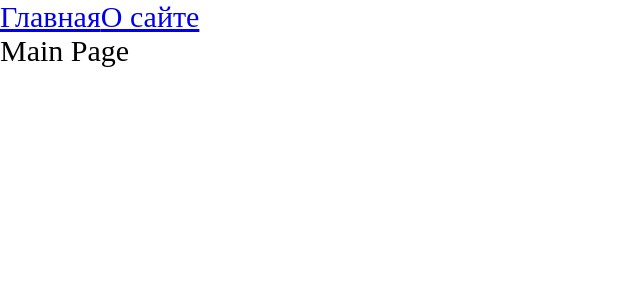
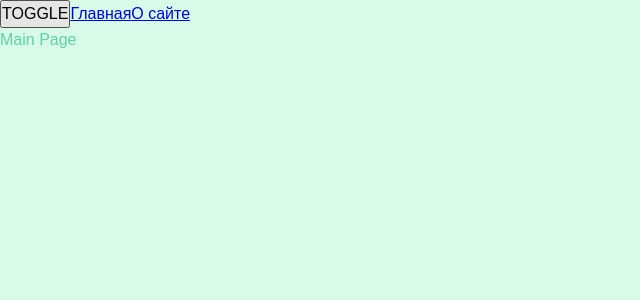
Before and after one commit to YonatanYuryev/Network-Nook, a React app: page / in a window 1280 px wide. Shown: the top 300 px of the page, without its empty margins (0-640 px from the left). Built offline with nearby package versions, Linux system fonts and the light colour scheme.

Commit message:
Added theme and theme - logic, context, providers, useTheme - hook

```diff
--- a/src/App.tsx
+++ b/src/App.tsx
@@ -1,13 +1,17 @@
 import { Route, Routes } from "react-router-dom";
-import "./index.scss";
+import "./styles/index.scss";
 import { Link } from "react-router-dom";
 import { AboutPageAsync } from "./pages/AboutPage/AboutPage.async";
 import { MainPageAsync } from "./pages/MainPage/MainPage.async";
 import { Suspense } from "react";
+import { useTheme } from "./theme/useTheme";
 
 const App = () => {
+  const { theme, toggleTheme } = useTheme();
+
   return (
-    <div className="app">
+    <div className={`app ${theme}`}>
+      <button onClick={toggleTheme}>TOGGLE</button>
       <Link to={"/"}>Главная</Link>
       <Link to={"/about"}>О сайте</Link>
       <Suspense fallback={<div>Loading...</div>}>
--- a/src/index.scss
+++ /dev/null
@@ -1,9 +0,0 @@
-* {
-  margin: 0;
-  padding: 0;
-  box-sizing: border-box;
-
-  .app {
-    font-size: 30px;
-  }
-}
--- a/src/index.tsx
+++ b/src/index.tsx
@@ -1,10 +1,13 @@
 import { render } from "react-dom";
 import App from "./App";
 import { BrowserRouter } from "react-router-dom";
+import ThemeProvider from "./theme/ThemeProvider";
 
 render(
   <BrowserRouter>
-    <App />
+    <ThemeProvider>
+      <App />
+    </ThemeProvider>
   </BrowserRouter>,
   document.getElementById("root")
 );
--- /dev/null
+++ b/src/styles/index.scss
@@ -0,0 +1,13 @@
+@import "./reset.scss";
+@import "./variables/global.scss";
+@import "./themes/normal.scss";
+@import "./themes/dark.scss";
+
+.app {
+  font: var(--font-m);
+
+  background: var(--bg-color);
+  color: var(--primary-color);
+
+  min-height: 100vh;
+}
--- /dev/null
+++ b/src/styles/reset.scss
@@ -0,0 +1,13 @@
+* {
+  margin: 0;
+  padding: 0;
+  box-sizing: border-box;
+}
+
+input,
+button,
+textarea,
+select {
+  margin: 0;
+  font: inherit;
+}
--- /dev/null
+++ b/src/styles/themes/dark.scss
@@ -0,0 +1,6 @@
+.app.dark {
+  --bg-color: #323232;
+
+  --primary-color: #0d7377;
+  --secondary-color: #14ffec;
+}
--- /dev/null
+++ b/src/styles/themes/normal.scss
@@ -0,0 +1,6 @@
+.app.light {
+  --bg-color: #d7fbe8;
+
+  --primary-color: #62d2a2;
+  --secondary-color: #1fab89;
+}
--- /dev/null
+++ b/src/styles/variables/global.scss
@@ -0,0 +1,11 @@
+:root {
+  --font-family-main: 'Kanit', sans-serif;
+
+  --font-size-m: 16px;
+  --font-line-m: 24px;
+  --font-m: var(--font-size-m) / var(--font-line-m) var(--font-family-main);
+
+  --font-size-l: 24px;
+  --font-line-l: 32px;
+  --font-l: var(--font-size-l) / var(--font-line-l) var(--font-family-main);
+}
--- /dev/null
+++ b/src/theme/ThemeContext.ts
@@ -0,0 +1,15 @@
+import { createContext } from "react";
+
+export enum Theme {
+  LIGHT = "light",
+  DARK = "dark",
+}
+
+export interface ThemeContextProps {
+  theme?: Theme;
+  setTheme?: (theme: Theme) => void;
+}
+
+export const ThemeContext = createContext<ThemeContextProps>({});
+
+export const LOCAL_STORAGE_THEME_KEY = 'theme';
--- /dev/null
+++ b/src/theme/ThemeProvider.tsx
@@ -0,0 +1,25 @@
+import { FC, useMemo, useState } from "react";
+import { LOCAL_STORAGE_THEME_KEY, Theme, ThemeContext } from "./ThemeContext";
+
+const ThemeProvider: FC = ({ children }) => {
+  const defaultTheme =
+    (localStorage.getItem(LOCAL_STORAGE_THEME_KEY) as Theme) || Theme.LIGHT;
+
+  const [theme, setTheme] = useState<Theme>(defaultTheme);
+
+  const defaultProps = useMemo(
+    () => ({
+      theme: theme,
+      setTheme: setTheme,
+    }),
+    [theme]
+  );
+
+  return (
+    <ThemeContext.Provider value={defaultProps}>
+      {children}
+    </ThemeContext.Provider>
+  );
+};
+
+export default ThemeProvider;
--- /dev/null
+++ b/src/theme/useTheme.ts
@@ -0,0 +1,19 @@
+import { useContext } from "react";
+import { LOCAL_STORAGE_THEME_KEY, Theme, ThemeContext } from "./ThemeContext";
+
+interface UseTheeResult {
+  toggleTheme: () => void;
+  theme: Theme;
+}
+
+export function useTheme() {
+  const { theme, setTheme } = useContext(ThemeContext);
+
+  const toggleTheme = () => {
+    const newTheme = theme === Theme.DARK ? Theme.LIGHT : Theme.DARK
+    setTheme(newTheme);
+    localStorage.setItem(LOCAL_STORAGE_THEME_KEY, newTheme);
+  };
+
+  return { theme, toggleTheme }
+}
```
